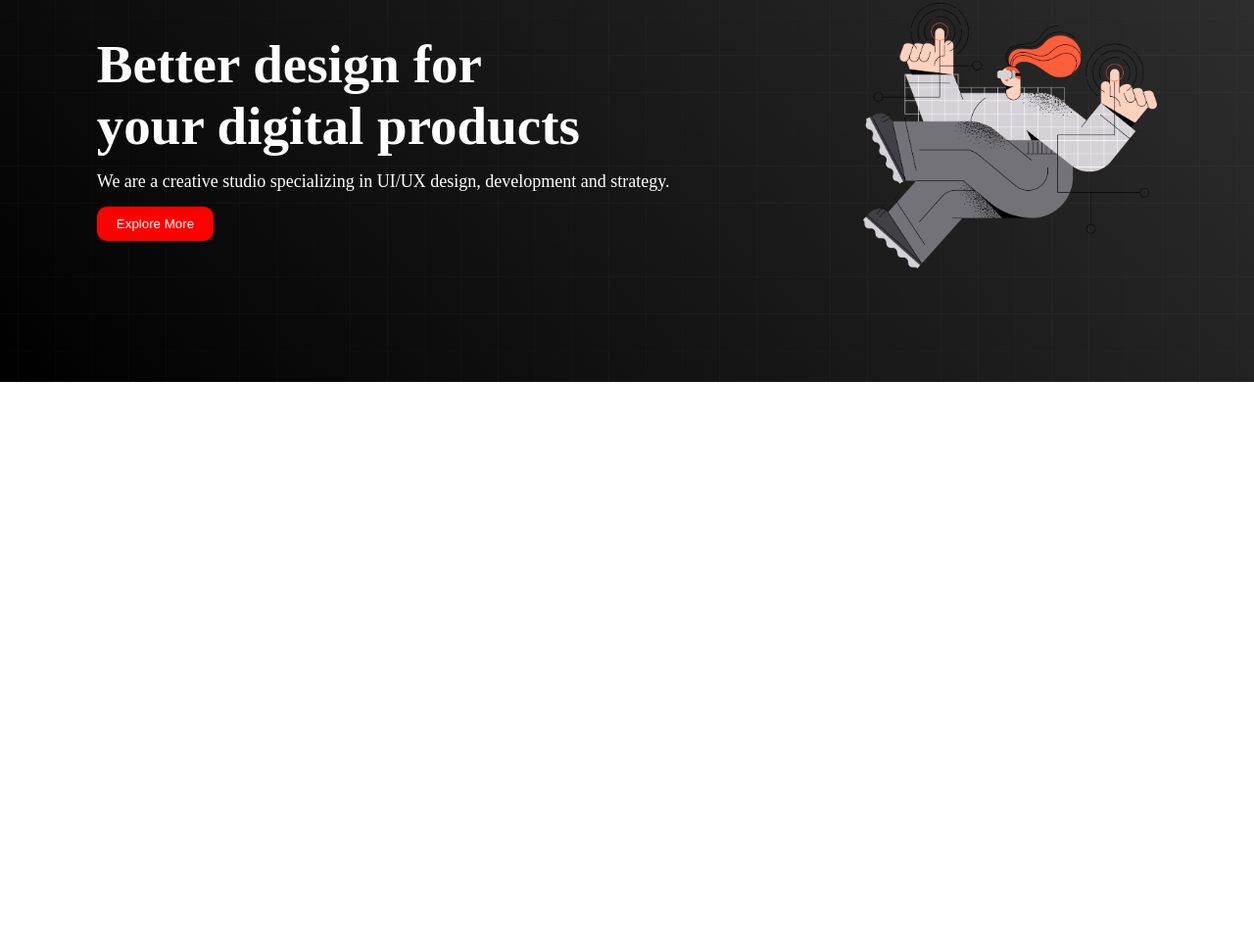
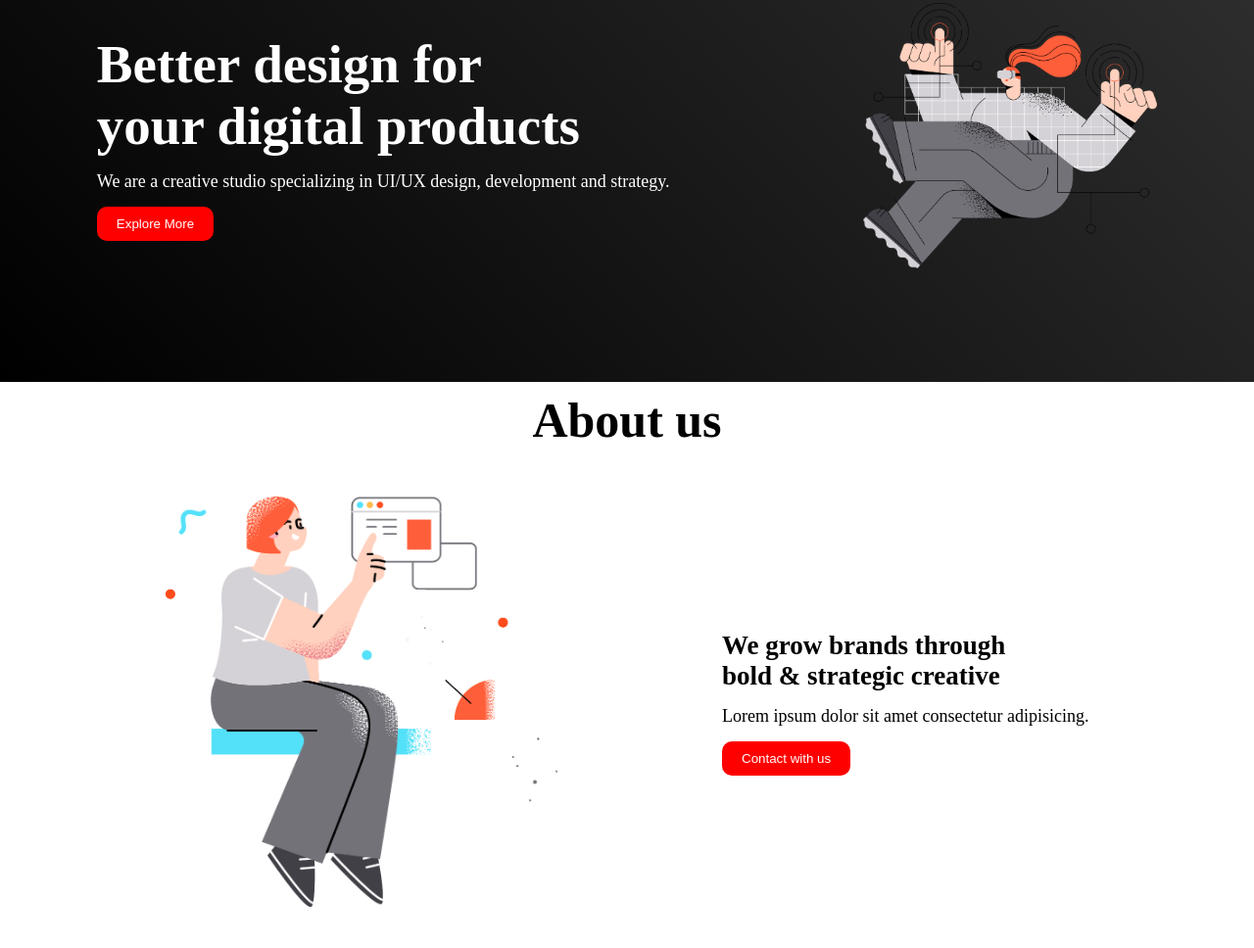
Before and after one commit to Saif-Rahman-801/Digital-products-UI-HTML-CSS-, a plain HTML site: page index.html in a window 1280 px wide. Shown: the part 179-1147 px from the top of the page at 98% size. Before the commit the page ends 800 px from the top, so only its background shows below. Drawn offline with Linux system fonts and the light colour scheme; files whose address does not match are found by name.

Commit message:
second banner

```diff
--- a/index.html
+++ b/index.html
@@ -24,10 +24,14 @@
       </nav>
     </header>
     <main>
+      <!-- Banner Section -->
       <section>
         <div class="banner-container">
           <div class="banner-text">
-            <h1 class="title">Better design for<br> your digital products</h1>
+            <h1 class="title">
+              Better design for<br />
+              your digital products
+            </h1>
             <p class="description">
               We are a creative studio specializing in UI/UX design, development
               and strategy.
@@ -39,6 +43,21 @@
           </div>
         </div>
       </section>
+
+      <!-- About us section -->
+      <section>
+        <h1 class="about">About us</h1>
+        <div class="about-container">
+          <div class="about-photo">
+            <img src="./images/section.png" alt="" class="section-png" />
+          </div>
+          <div class="about-info description">
+            <h1>We grow brands through <br> bold & strategic creative</h1>
+            <p>Lorem ipsum dolor sit amet consectetur adipisicing.</p>
+            <button class="btn">Contact with us</button>
+          </div>
+        </div>
+      </section>
     </main>
     <footer></footer>
   </body>
--- a/styles/styles.css
+++ b/styles/styles.css
@@ -57,3 +57,30 @@ li{
     border-radius: 10px;
     color: white
 }
+
+.section-png{
+    width: 400px;
+}
+
+.about-container{
+    display: flex;
+    display: flex;
+    justify-content: space-evenly;
+    height: 500px;
+    /* color: white; */
+    align-items: center;
+    /* background-image: url("./images/background.png"), linear-gradient(45deg, #000, #303030); */
+    background-position: center;
+    background-size: cover;
+    background-repeat: no-repeat;
+
+}
+.about-info,h1, p{
+    margin-bottom: 15px;
+}
+
+.about{
+    text-align: center;
+    font-size: 50px;
+    margin: 10px;
+}
```
